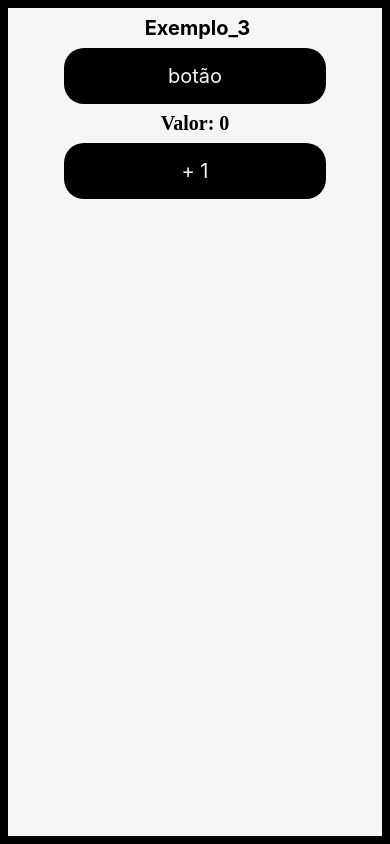
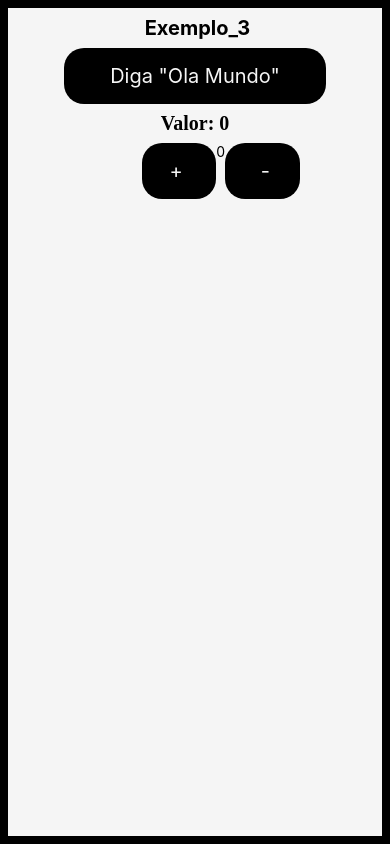
Before and after one commit to bezerra26007/react_native, a React Native app: screen / in a window 390 px wide. Built offline with nearby package versions, Linux system fonts and the light colour scheme.

Commit message:
aula_13/03

```diff
--- a/App.js
+++ b/App.js
@@ -1,14 +1,15 @@
 import { StatusBar } from 'expo-status-bar';
 import { StyleSheet, Text, View } from 'react-native';
 import Exemplo_3 from './src/atividade_1/ex_3';
+import Atividade_3 from './src/atividade_3';
 
-//import Atividade_1 from './src/atividade_1';
+//import Atividade_3 from './src/atividade_1';
 
 
 export default function App() {
   return (
     <View style={styles.container}>
-      <Exemplo_3 />
+      <Atividade_3 />
       <StatusBar style="auto" />
     </View>
   );
@@ -21,5 +22,8 @@ const styles = StyleSheet.create({
     alignItems: 'center',
     justifyContent: 'center',
     padding: 8,
+
+
+
   },
 });
--- /dev/null
+++ b/src/atividade_3/index.js
@@ -0,0 +1,57 @@
+import React, { useState } from 'react';
+
+import { View, Text, TouchableOpacity } from 'react-native';
+
+
+import styles from './styles';
+
+
+export default function Atividade_3() {
+
+
+    const [numero, setNumero] = useState(0);
+
+    function Ola() {
+        alert(`olá ${nome}`);
+    };
+
+    function incremento() {
+        const inc = numero + 1;
+        setNumero(inc);
+        //console.log(numero);
+    }
+
+
+    function decremento() {
+        const inc = numero - 1;
+        setNumero(inc);
+        //console.log(numero);
+
+    }
+
+    return (
+        <View style={styles.container}>
+            <Text style={styles.titulo}> Exemplo_3</Text>
+
+            <TouchableOpacity style={styles.botao} onPress={() => Ola('Gabriel')}>
+
+                <Text style={styles.txtBotao} >Diga "Ola Mundo"</Text>
+            </TouchableOpacity>
+            <text style={styles.titulo}> Valor: {numero}</text>
+
+            <View style={styles.botao1}>
+                <TouchableOpacity style={styles.botao} onPress={() => incremento()}>
+                    <Text style={styles.txtBotao} >+ </Text>
+                </TouchableOpacity>
+                <Text>
+                    {
+                        numero
+                    }
+                </Text>
+                <TouchableOpacity style={styles.botao} onPress={() => decremento()}>
+                    <Text style={styles.txtBotao} > -</Text>
+                </TouchableOpacity>
+            </View>
+        </View>
+    );
+}
--- /dev/null
+++ b/src/atividade_3/styles.js
@@ -0,0 +1,45 @@
+import { StyleSheet } from "react-native";
+
+const styles = StyleSheet.create({
+    container :{
+        flex:1,
+        backgroundColor: '#f5f5f5',
+        width: '100%',
+        alignItems: 'center',
+    },
+    titulo  : {
+        fontSize: 20,
+        fontWeight: 'bold',
+        margin : 8,
+        marginbottom: 20,
+
+    },
+
+    botao: {
+        width: '70%',
+        padding: 16,
+        backgroundColor: '#000',
+        color: '#f5f5f5',
+        fontsize:20,
+        borderRadius: 20,
+        alignItems:'center'
+
+
+    },
+
+    txtBotao: {
+        color: '#f5f5f5',
+        fontSize:20,
+    },
+botao1:
+{
+    flexDirection:'row'
+}
+
+
+
+
+
+});
+
+export default styles;
```
